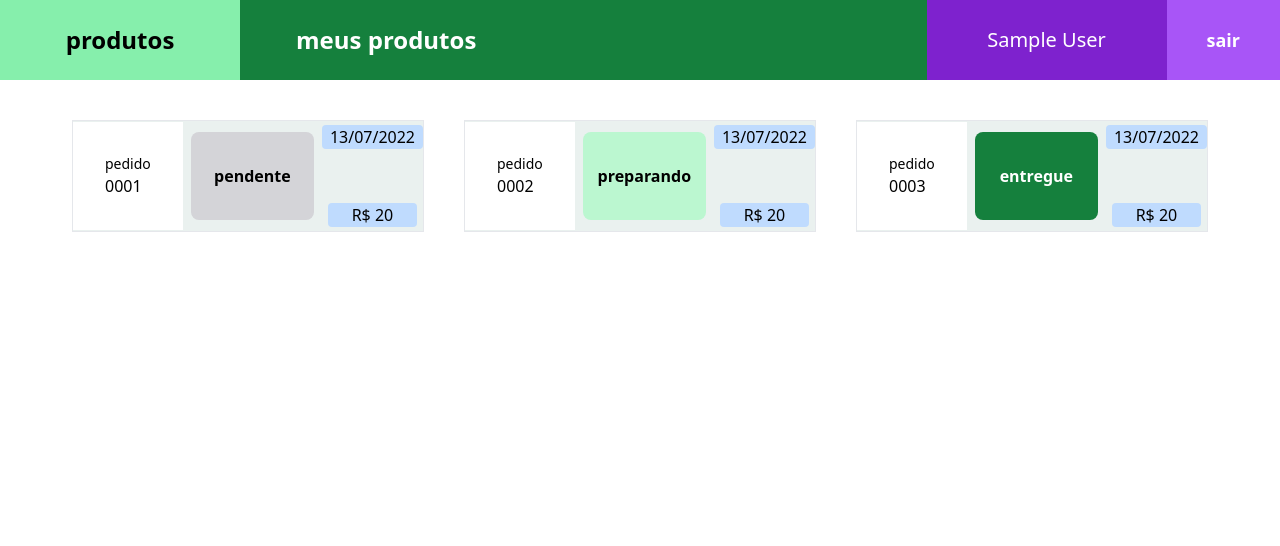
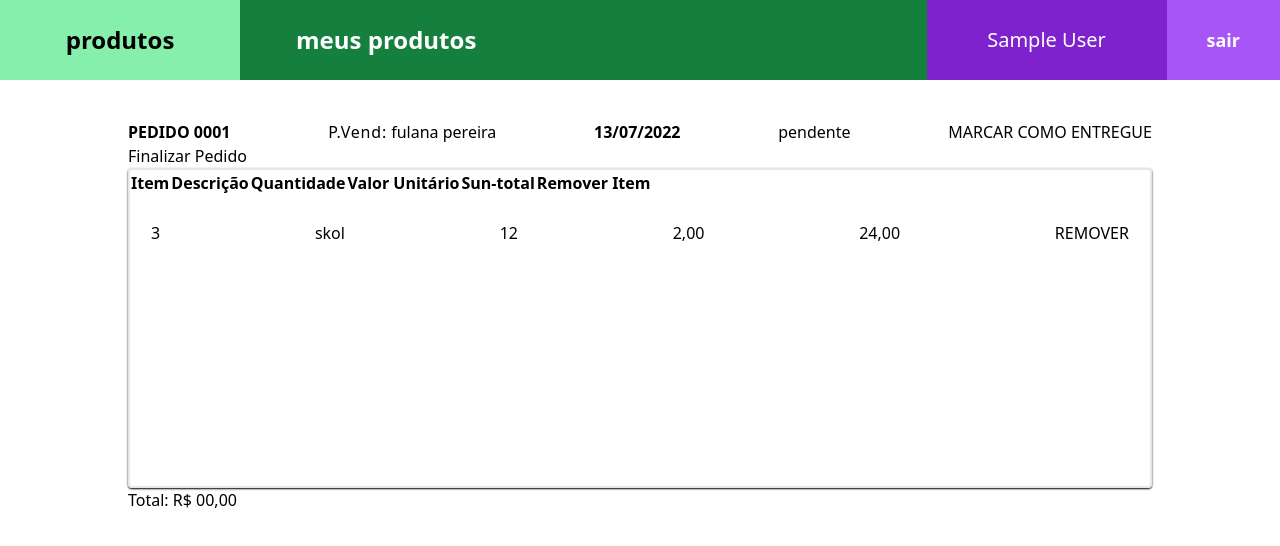
Before and after one commit to EmmanuelBMS/delivery-app, a React (Create React App) app in the folder front-end/: page /customer/orders/0001 in a window 1280 px wide. Shown: the top 546 px of the page. Built offline with nearby package versions, Linux system fonts and the light colour scheme; sample sign-in values are in the browser's storage.

Commit message:
feat(pages/orderDetails.com):iniciada a logica da pagina de detalhes de um pedido

```diff
--- a/front-end/src/App.js
+++ b/front-end/src/App.js
@@ -5,6 +5,7 @@ import Products from './pages/product/Products';
 import Register from './pages/register/Register';
 import Checkout from './pages/checkout/Checkout';
 import Order from './pages/order/Order';
+import OrderDetail from './pages/orderDetail/OrderDetail';
 
 function App() {
   return (
@@ -12,12 +13,11 @@ function App() {
       <Route path="/" element={ <Navigate to="/login" replace /> } />
       <Route path="/login" element={ <Login /> } />
       <Route path="/register" element={ <Register /> } />
+      <Route path="/customer/orders/:orderId" element={ <OrderDetail /> } />
       <Route path="/customer">
         <Route path="checkout" element={ <Checkout /> } />
         <Route path="products" element={ <Products /> } />
-        <Route path="orders" element={ <Order /> }>
-          <Route path=":id" element={ <h1>pedido</h1> } />
-        </Route>
+        <Route path="orders" element={ <Order /> } />
       </Route>
     </Routes>
   );
--- a/front-end/src/pages/order/Order.jsx
+++ b/front-end/src/pages/order/Order.jsx
@@ -33,7 +33,7 @@ function formatDate(date) {
 }
 
 // 👇️ 24/10/2021 (mm/dd/yyyy)
-console.log(formatDate(new Date(Date.now())));
+// console.log(formatDate(new Date(Date.now())));
 
 export default function Order() {
   return (
--- /dev/null
+++ b/front-end/src/pages/orderDetail/OrderDetail.jsx
@@ -0,0 +1,58 @@
+import React from 'react';
+/* import { useParams } from 'react-router-dom'; */
+import CheckoutTable from '../../components/checkoutTable/CheckoutTable';
+import Navbar from '../../components/Navbar/Navbar';
+
+const DATA_TESTID_ID = 'customer_order_details__element-order-details-label-order-id';
+export default function OrderDetail() {
+  const api = [{
+    pedidoId: '0001',
+    vendedor: 'fulana pereira',
+    dataPedido: new Date(Date.now()),
+    pedidoStatus: 'pendente',
+    totalPedido: 20,
+  }];
+  function padTo2Digits(num) {
+    return num.toString().padStart(2, '0');
+  }
+
+  function formatDate(date) {
+    return [
+      padTo2Digits(date.getDate()),
+      padTo2Digits(date.getMonth() + 1),
+      date.getFullYear(),
+    ].join('/');
+  }
+  /* const { orderId } = useParams(); */
+  return (
+    <div className="flex flex-col items-center">
+      <Navbar />
+      <main className="w-[80vw]">
+        <div className="mt-10">
+          {api.map((orderInfo) => (
+            <div className="flex justify-between" key={ orderInfo.pedidoId }>
+              <div>
+                <strong>PEDIDO</strong>
+                {' '}
+                <strong
+                  data-testid={ DATA_TESTID_ID }
+                >
+                  {orderInfo.pedidoId}
+                </strong>
+              </div>
+              <div>
+                <span className="tracking-wider">P.Vend:</span>
+                {' '}
+                <span>{orderInfo.vendedor}</span>
+              </div>
+              <strong>{formatDate(orderInfo.dataPedido)}</strong>
+              <span>{orderInfo.pedidoStatus}</span>
+              <button type="button">MARCAR COMO ENTREGUE</button>
+            </div>
+          ))}
+        </div>
+        <CheckoutTable />
+      </main>
+    </div>
+  );
+}
```
